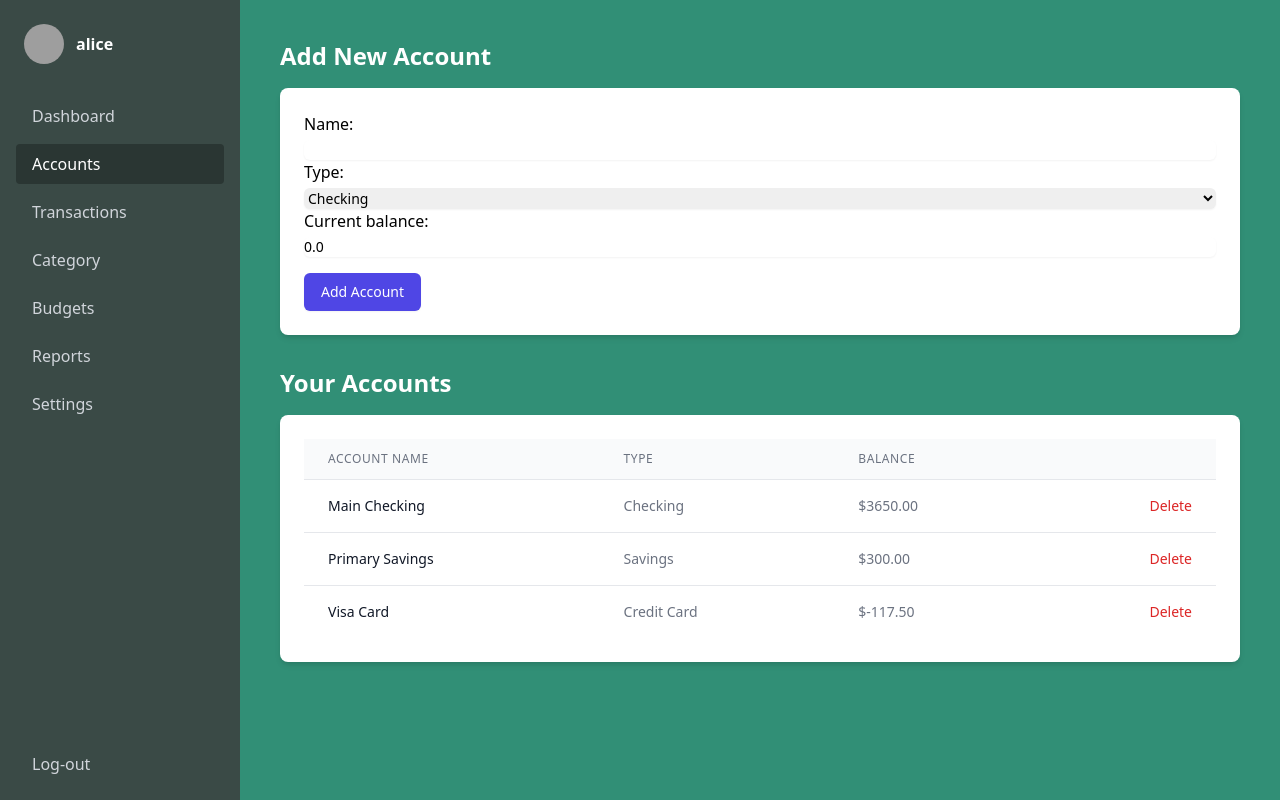
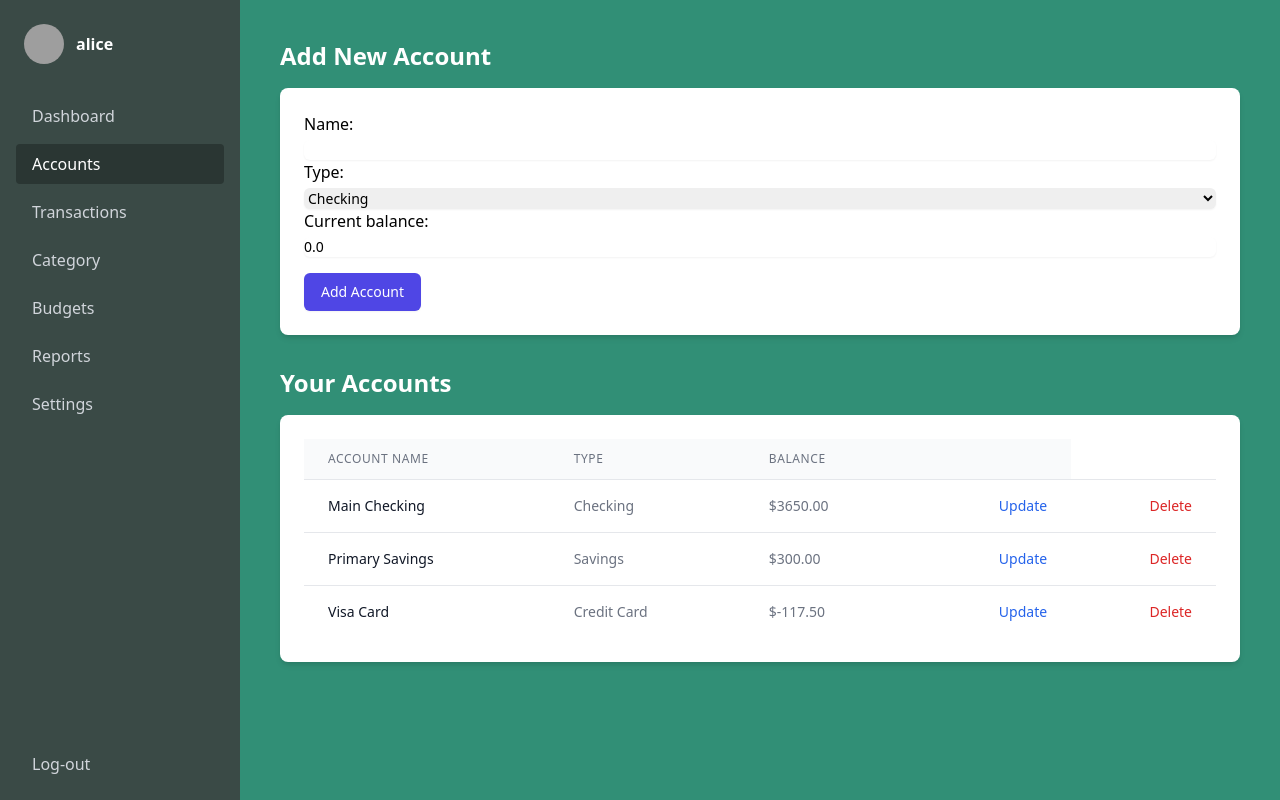
Before and after one commit to Acidos-F/Financeo, a Django app: page /accounts/ in a window 1280 px wide. Run offline with Django 5.2, Linux system fonts and the light colour scheme; a user stored in the database is signed in; data comes from the database, SQL or seed files in the repository; some libraries are stand-ins or nearby versions; grey boxes are pictures that could not be loaded.

Commit message:
Added Update functionality to accounge page

```diff
--- a/Financeo/finance/forms.py
+++ b/Financeo/finance/forms.py
@@ -10,3 +10,7 @@ class AccountForm(forms.ModelForm):
             'type': forms.Select(attrs={'class': 'mt-1 block w-full rounded-md border-gray-300 shadow-sm focus:border-indigo-500 focus:ring-indigo-500 sm:text-sm'}),
             'current_balance': forms.NumberInput(attrs={'class': 'mt-1 block w-full rounded-md border-gray-300 shadow-sm focus:border-indigo-500 focus:ring-indigo-500 sm:text-sm'}),
         }
+
+class UpdateAccountForm(AccountForm):
+    class Meta(AccountForm.Meta):
+        fields = ['name', 'type', 'current_balance']
--- a/Financeo/finance/templates/finance/accounts.html
+++ b/Financeo/finance/templates/finance/accounts.html
@@ -10,6 +10,7 @@
 <body class="bg-[#318f76]">
 
     <div class="flex min-h-screen">
+        {% block content %}
         <aside class="w-60 bg-[#3a4a46] text-gray-300 flex flex-col">
             <div class="flex items-center p-6">
                 <img src="{{ user.profile.profile_picture.url }}" alt="Profile Picture" class="w-10 h-10 rounded-full mr-3">
@@ -69,6 +70,14 @@
                                     <td class="px-6 py-4 whitespace-nowrap text-right text-sm font-medium">
                                         <form method="post" class="inline">
                                             {% csrf_token %}
+                                            <input type="hidden" name="action" value="update">
+                                            <input type="hidden" name="account_id" value="{{ account.id }}">
+                                            <button type="submit" class="text-blue-600 hover:text-blue-900">Update</button>
+                                        </form>
+                                    </td>
+                                    <td class="px-6 py-4 whitespace-nowrap text-right text-sm font-medium">
+                                        <form method="post" class="inline">
+                                            {% csrf_token %}
                                             <input type="hidden" name="action" value="delete">
                                             <input type="hidden" name="account_id" value="{{ account.id }}">
                                             <button type="submit" class="text-red-600 hover:text-red-900">Delete</button>
@@ -84,6 +93,7 @@
                     </table>
                 </div>
             </div>
+            {% endblock %}
         </main>
     </div>
 
--- a/Financeo/finance/urls.py
+++ b/Financeo/finance/urls.py
@@ -4,4 +4,5 @@ from . import views
 urlpatterns = [
     path('', views.dashboard_view, name='dashboard'),
     path('accounts/', views.accounts_view, name='accounts'),
+    path('accounts/update/<int:account_id>/', views.update_account, name='update_account'),
 ]
--- a/Financeo/finance/views.py
+++ b/Financeo/finance/views.py
@@ -1,8 +1,8 @@
-from django.shortcuts import render, redirect
+from django.shortcuts import render, redirect, get_object_or_404
 from django.contrib.auth.decorators import login_required
 from django.db.models import Sum, F
 from finance.models import Transaction, Account, Category, AccountType
-from .forms import AccountForm
+from .forms import AccountForm, UpdateAccountForm
 from django.utils import timezone
 from datetime import timedelta
 
@@ -62,6 +62,9 @@
         elif action == 'delete':
             account_id = request.POST.get('account_id')
             Account.objects.filter(id=account_id, user=request.user).delete()
+        elif action == 'update':
+            account_id = request.POST.get('account_id')
+            return redirect('update_account', account_id=account_id)
         return redirect('accounts')
 
     accounts = Account.objects.filter(user=request.user)
@@ -72,3 +75,15 @@
         'form': form,
     }
     return render(request, 'finance/accounts.html', context)
+
+@login_required
+def update_account(request, account_id):
+    account = get_object_or_404(Account, id=account_id, user=request.user)
+    if request.method == 'POST':
+        form = UpdateAccountForm(request.POST, instance=account)
+        if form.is_valid():
+            form.save()
+            return redirect('accounts')
+    else:
+        form = UpdateAccountForm(instance=account)
+    return render(request, 'finance/update_account.html', {'form': form, 'account': account})
```
Also changed, not shown: Financeo/finance/templates/finance/update_account.html (added, +21 -0 lines).
